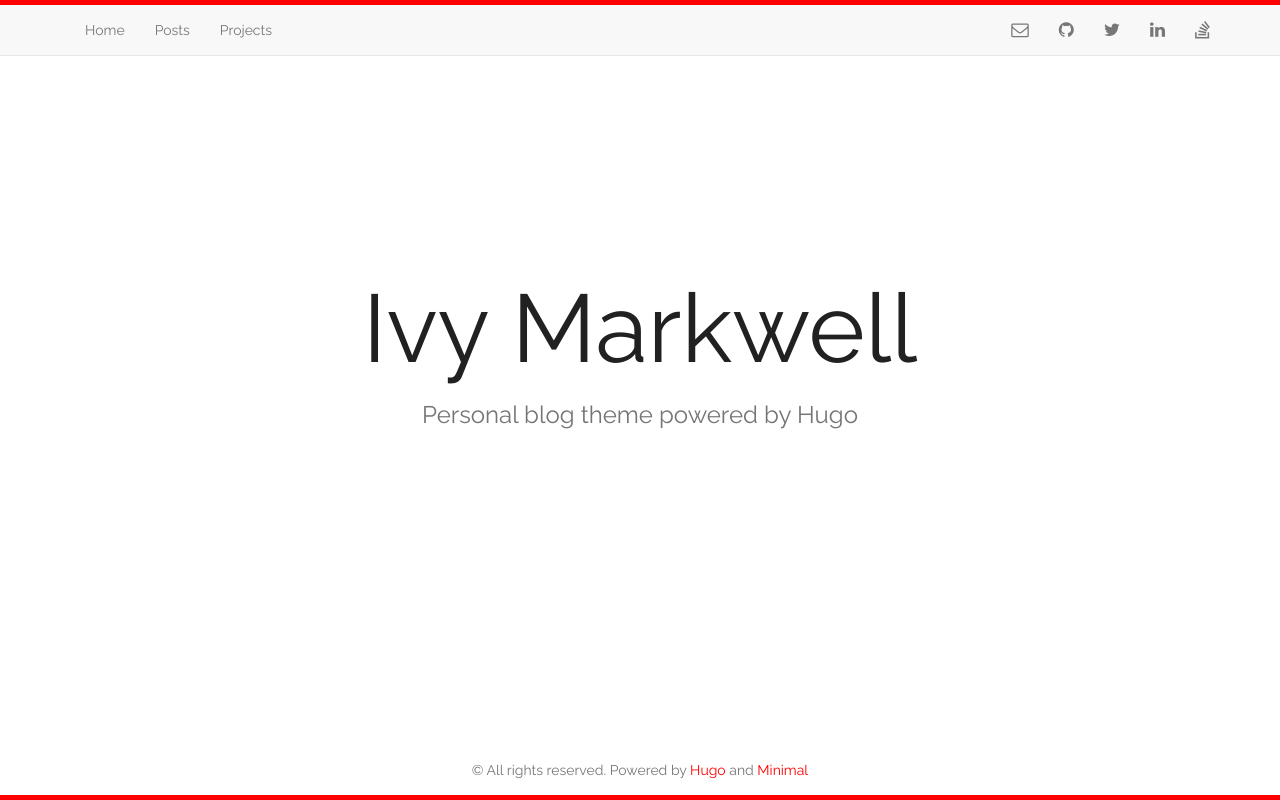
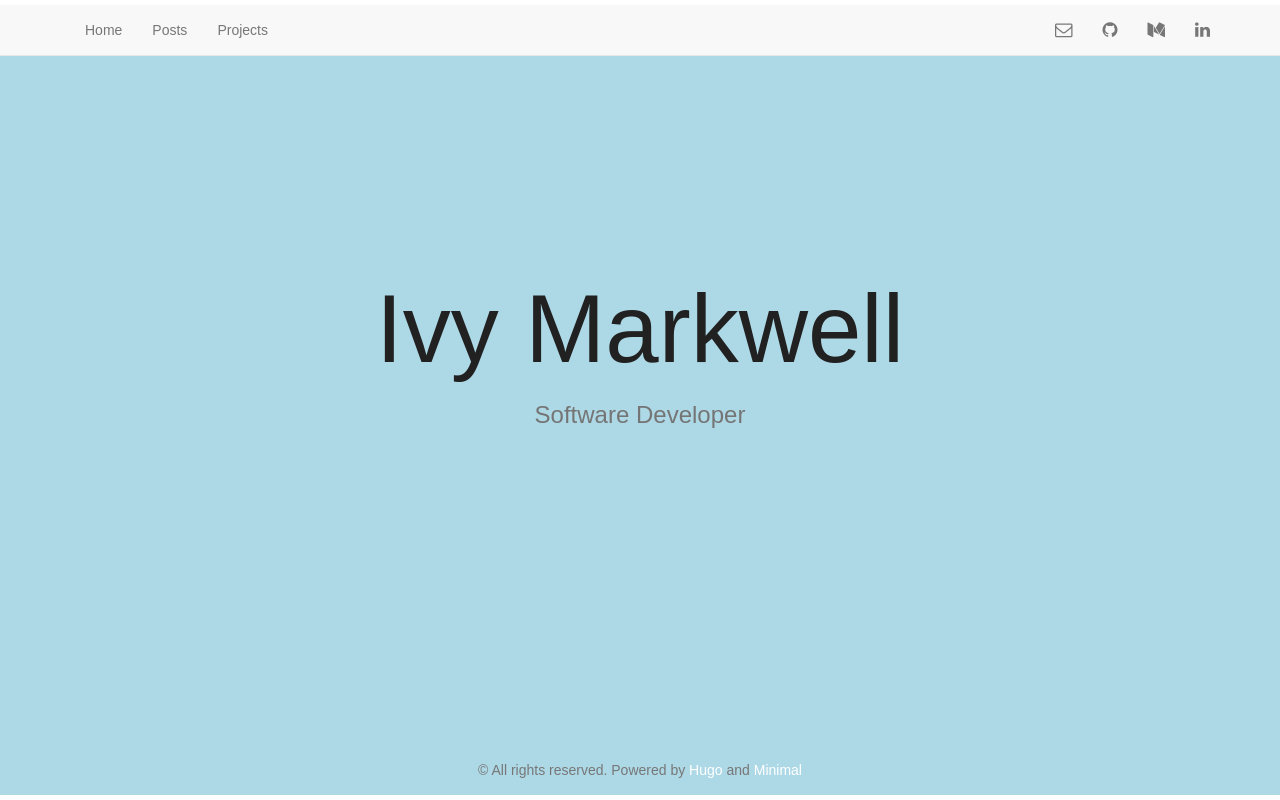
Before and after one commit to ivymarkwell/ivymarkwell.github.io, a plain HTML site: page index.html in a window 1280 px wide. Drawn offline with nearby package versions, Linux system fonts and the light colour scheme; some packages are replaced by stand-ins of ours; a web font is replaced by a local one.

Commit message:
regenerated hugo files after customizing minimal theme

```diff
--- a/index.html
+++ b/index.html
@@ -9,12 +9,12 @@
         <style>
 
     html body {
-        font-family: 'Raleway', sans-serif;
-        background-color: white;
+        font-family: 'Happy Monkey', sans-serif;
+        background-color: lightblue;
     }
 
     :root {
-        --accent: red;
+        --accent: white;
         --border-width:  5px ;
     }
 
@@ -27,7 +27,7 @@
 
 
 
-<link rel="stylesheet" href="https://fonts.googleapis.com/css?family=Raleway">
+<link rel="stylesheet" href="https://fonts.googleapis.com/css?family=Happy%20Monkey">
 
 
  <link rel="stylesheet" href="https://cdnjs.cloudflare.com/ajax/libs/highlight.js/9.12.0/styles/solarized-dark.min.css">
@@ -110,15 +110,13 @@
 
                         <ul class="nav navbar-nav navbar-right">
 
-                                <li class="navbar-icon"><a href="mailto:me@example.com"><i class="fa fa-envelope-o"></i></a></li>
+                                <li class="navbar-icon"><a href="mailto:me@ivymarkwell.com"><i class="fa fa-envelope-o"></i></a></li>
 
-                                <li class="navbar-icon"><a href="https://github.com/username/"><i class="fa fa-github"></i></a></li>
+                                <li class="navbar-icon"><a href="https://github.com/ivymarkwell"><i class="fa fa-github"></i></a></li>
 
-                                <li class="navbar-icon"><a href="https://twitter.com/username/"><i class="fa fa-twitter"></i></a></li>
+                                <li class="navbar-icon"><a href="https://medium.com/@ivymarkwell"><i class="fa fa-medium"></i></a></li>
 
-                                <li class="navbar-icon"><a href="https://www.linkedin.com/in/username/"><i class="fa fa-linkedin"></i></a></li>
-
-                                <li class="navbar-icon"><a href="https://www.stackoverflow.com/username/"><i class="fa fa-stack-overflow"></i></a></li>
+                                <li class="navbar-icon"><a href="https://www.linkedin.com/in/ivy-markwell-257540127"><i class="fa fa-linkedin"></i></a></li>
 
                         </ul>
 
@@ -138,7 +136,7 @@
 
         <h1>Ivy Markwell</h1>
 
-        <h2>Personal blog theme powered by Hugo</h2>
+        <h2>Software Developer</h2>
 
     </div>
 
```
Also changed, not shown: 404.html (+8 -10 lines), categories/index.html (+8 -10 lines), tags/index.html (+8 -10 lines).
